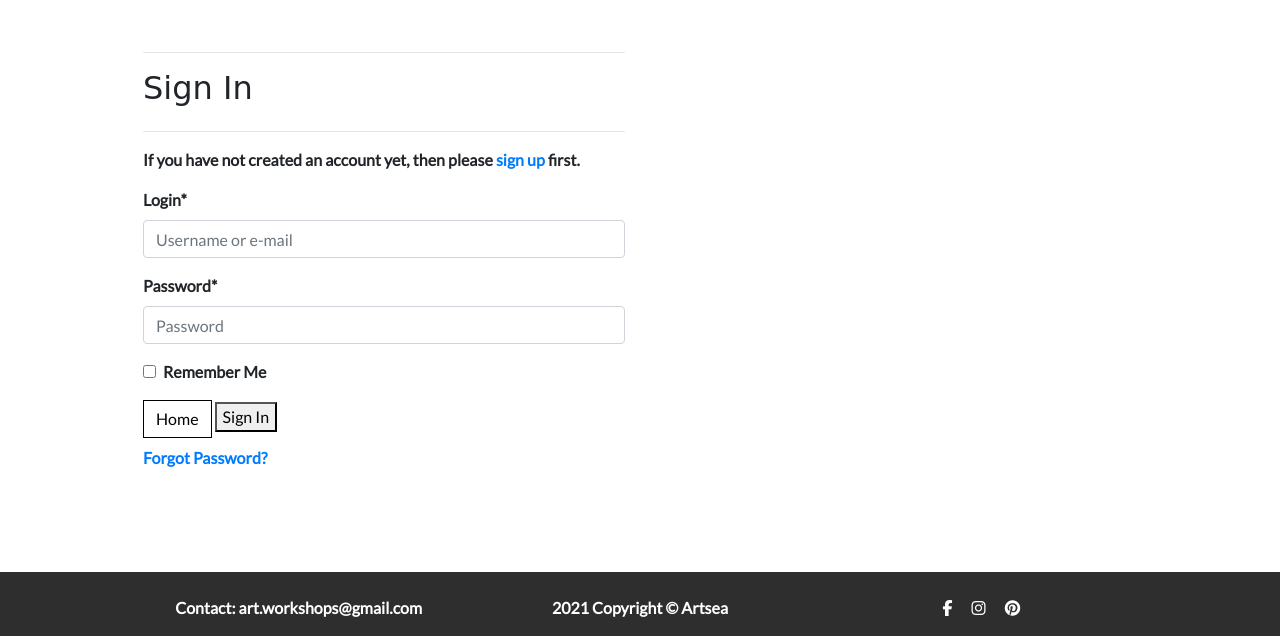
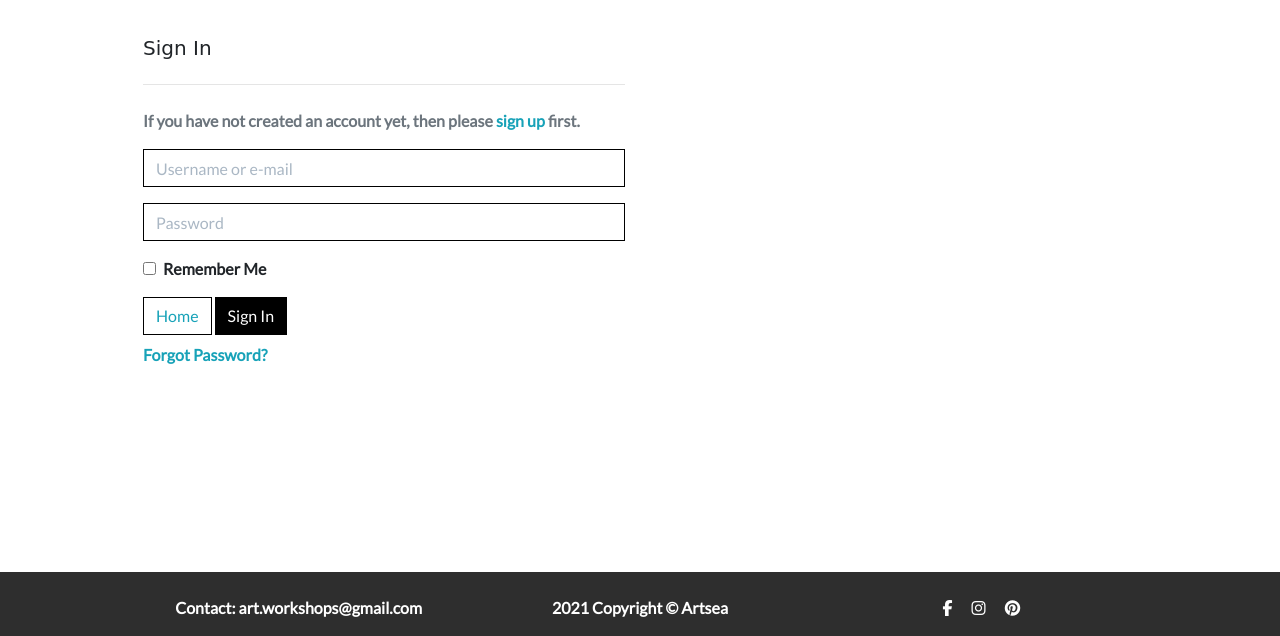
Before and after one commit to Anindita123-code/MS4-full-stack-artsea, a Django app: page /accounts/login/ in a window 1280 px wide. Shown: the part 164-800 px from the top of the page. Run offline with Django 3.2, Linux system fonts and the light colour scheme; some libraries are stand-ins or nearby versions; some web fonts are replaced.

Commit message:
user login - wip, updated the allauth templates

```diff
--- a/home/static/css/base.css
+++ b/home/static/css/base.css
@@ -194,6 +194,60 @@ footer {
     height: 2px;
 }
 
+/* Allauth form formatting */
+
+.allauth-form-inner-content p {
+    margin-top: 1.5rem; /* mt-4 */
+    color: #6c757d; /* text-secondary */
+}
+
+.allauth-form-inner-content input {
+    border-color: #000;
+    border-radius: 0;
+}
+
+.allauth-form-inner-content label:not([for='id_remember']) {
+    display: none;
+}
+
+.allauth-form-inner-content input::placeholder {
+    color: #aab7c4;
+}
+
+.allauth-form-inner-content button,
+.allauth-form-inner-content input[type='submit'] {
+	/* btn */
+	display: inline-block;
+    font-weight: 400;
+    color: #fff;
+    text-align: center;
+    vertical-align: middle;
+    -webkit-user-select: none;
+    -moz-user-select: none;
+    -ms-user-select: none;
+    user-select: none;
+    background-color: #000;
+    border: 1px solid #000;
+    padding: .375rem .75rem;
+    font-size: 1rem;
+    line-height: 1.5;
+    border-radius: 0;
+
+    /* standard bootstrap btn transitions */
+    transition: color .15s ease-in-out,background-color .15s ease-in-out,border-color .15s ease-in-out,box-shadow .15s ease-in-out;
+}
+
+.allauth-form-inner-content button:hover,
+.allauth-form-inner-content input[type='submit']:hover {
+	color: #fff;
+    background-color: #222;
+    border-color: #222;
+}
+
+.allauth-form-inner-content a {
+	color: #17a2b8; /* text-info */
+}
+
 /* on small screen */
 @media screen and (max-width: 600px)  {
     #hero_image{
--- a/profiles/models.py
+++ b/profiles/models.py
@@ -30,5 +30,6 @@ def create_or_update_user_profile(sender, instance, created, **kwargs):
     """
     if created:
         UserProfile.objects.create(user=instance)
+
     # Existing users: just save the profile
     instance.userprofile.save()
--- a/templates/allauth/account/account_inactive.html
+++ b/templates/allauth/account/account_inactive.html
@@ -5,8 +5,8 @@
 {% block head_title %}{% trans "Account Inactive" %}{% endblock %}
 
 {% block inner_content %}
-<hr>
-<h2 class="logo-font mb-4">{% trans "Account Inactive" %}</h2>
+
+<h2 class="form-title mb-4">{% trans "Account Inactive" %}</h2>
 <hr>
 
 <p>{% trans "This account is inactive." %}</p>
--- a/templates/allauth/account/base.html
+++ b/templates/allauth/account/base.html
@@ -12,4 +12,5 @@
             </div>
         </div>
     </div>
+    <br><br><br>
 {% endblock %}
--- a/templates/allauth/account/email.html
+++ b/templates/allauth/account/email.html
@@ -5,8 +5,8 @@
 {% block head_title %}{% trans "Account" %}{% endblock %}
 
 {% block inner_content %}
-    <hr>
-    <h2 class="logo-font mb-4">{% trans "E-mail Addresses" %}</h2>
+
+    <h2 class="form-title mb-4">{% trans "E-mail Addresses" %}</h2>
     <hr>
 {% if user.emailaddress_set.all %}
 <p>{% trans 'The following e-mail addresses are associated with your account:' %}</p>
--- a/templates/allauth/account/email_confirm.html
+++ b/templates/allauth/account/email_confirm.html
@@ -7,8 +7,8 @@
 
 
 {% block inner_content %}
-<hr>
-<h2 class="logo-font mb-4">{% trans "Confirm E-mail Address" %}</h2>
+
+<h2 class="form-title mb-4">{% trans "Confirm E-mail Address" %}</h2>
 <hr>
 
 {% if confirmation %}
--- a/templates/allauth/account/login.html
+++ b/templates/allauth/account/login.html
@@ -7,8 +7,7 @@
 
 {% block inner_content %}
 
-<hr>
-<h2 class="logo-font mb-4">{% trans "Sign In" %}</h2>
+<h2 class="form-title mb-4">{% trans "Sign In" %}</h2>
 <hr>
 
 {% get_providers as socialaccount_providers %}
--- a/templates/allauth/account/logout.html
+++ b/templates/allauth/account/logout.html
@@ -5,8 +5,8 @@
 {% block head_title %}{% trans "Sign Out" %}{% endblock %}
 
 {% block inner_content %}
-<hr>
-<h2 class="logo-font mb-4">{% trans "Sign Out" %}</h2>
+
+<h2 class="form-title mb-4">{% trans "Sign Out" %}</h2>
 <hr>
 <p>{% trans 'Are you sure you want to sign out?' %}</p>
 
--- a/templates/allauth/account/password_change.html
+++ b/templates/allauth/account/password_change.html
@@ -5,8 +5,8 @@
 {% block head_title %}{% trans "Change Password" %}{% endblock %}
 
 {% block inner_content %}
-    <hr>
-    <h2 class="logo-font mb-4">{% trans "Change Password" %}</h2>
+
+    <h2 class="form-title mb-4">{% trans "Change Password" %}</h2>
     <hr>
 
     <form method="POST" action="{% url 'account_change_password' %}" class="password_change">
--- a/templates/allauth/account/password_reset.html
+++ b/templates/allauth/account/password_reset.html
@@ -7,8 +7,7 @@
 
 {% block inner_content %}
 
-    <hr>
-    <h2 class="logo-font mb-4">{% trans "Password Reset" %}</h2>
+    <h2 class="form-title mb-4">{% trans "Password Reset" %}</h2>
     <hr>
     {% if user.is_authenticated %}
     {% include "account/snippets/already_logged_in.html" %}
--- a/templates/allauth/account/password_reset_done.html
+++ b/templates/allauth/account/password_reset_done.html
@@ -6,8 +6,8 @@
 {% block head_title %}{% trans "Password Reset" %}{% endblock %}
 
 {% block inner_content %}
-    <hr>
-    <h2 class="logo-font mb-4">{% trans "Password Reset" %}</h2>
+
+    <h2 class="form-title mb-4">{% trans "Password Reset" %}</h2>
     <hr>
 
     {% if user.is_authenticated %}
--- a/templates/allauth/account/password_reset_from_key.html
+++ b/templates/allauth/account/password_reset_from_key.html
@@ -4,8 +4,8 @@
 {% block head_title %}{% trans "Change Password" %}{% endblock %}
 
 {% block inner_content %}
-    <hr>
-    <h2 class="logo-font mb-4">{% if token_fail %}{% trans "Bad Token" %}{% else %}{% trans "Change Password" %}{% endif %}</h2>
+
+    <h2 class="form-title mb-4">{% if token_fail %}{% trans "Bad Token" %}{% else %}{% trans "Change Password" %}{% endif %}</h2>
     <hr>
 
     {% if token_fail %}
--- a/templates/allauth/account/password_reset_from_key_done.html
+++ b/templates/allauth/account/password_reset_from_key_done.html
@@ -4,8 +4,8 @@
 {% block head_title %}{% trans "Change Password" %}{% endblock %}
 
 {% block inner_content %}
-    <hr>
-    <h2 class="logo-font mb-4">{% trans "Change Password" %}</h2>
+
+    <h2 class="form-title mb-4">{% trans "Change Password" %}</h2>
     <hr>
     <p>{% trans 'Your password is now changed.' %}</p>
 {% endblock %}
--- a/templates/allauth/account/password_set.html
+++ b/templates/allauth/account/password_set.html
@@ -5,8 +5,8 @@
 {% block head_title %}{% trans "Set Password" %}{% endblock %}
 
 {% block inner_content %}
-    <hr>
-    <h2 class="logo-font mb-4">{% trans "Set Password" %}</h2>
+
+    <h2 class="form-title mb-4">{% trans "Set Password" %}</h2>
     <hr>
 
     <form method="POST" action="{% url 'account_set_password' %}" class="password_set">
--- a/templates/allauth/account/signup.html
+++ b/templates/allauth/account/signup.html
@@ -5,8 +5,8 @@
 {% block head_title %}{% trans "Signup" %}{% endblock %}
 
 {% block inner_content %}
-<hr>
-<h2 class="logo-font mb-4">{% trans "Sign Up" %}</h2>
+
+<h2 class="form-title mb-4">{% trans "Sign Up" %}</h2>
 <hr>
 
 <p>{% blocktrans %}Already have an account? Then please <a href="{{ login_url }}">sign in</a>.{% endblocktrans %}</p>
--- a/templates/allauth/account/signup_closed.html
+++ b/templates/allauth/account/signup_closed.html
@@ -6,8 +6,8 @@
 {% block head_title %}{% trans "Sign Up Closed" %}{% endblock %}
 
 {% block inner_content %}
-<hr>
-<h2 class="logo-font mb-4">{% trans "Sign Up Closed" %}</h2>
+
+<h2 class="form-title mb-4">{% trans "Sign Up Closed" %}</h2>
 <hr>
 
 <p>{% trans "We are sorry, but the sign up is currently closed." %}</p>
--- a/templates/allauth/account/verification_sent.html
+++ b/templates/allauth/account/verification_sent.html
@@ -5,8 +5,8 @@
 {% block head_title %}{% trans "Verify Your E-mail Address" %}{% endblock %}
 
 {% block inner_content %}
-    <hr>
-    <h2 class="logo-font mb-4">{% trans "Verify Your E-mail Address" %}</h2>
+
+    <h2 class="form-title mb-4">{% trans "Verify Your E-mail Address" %}</h2>
     <hr>
 
     <p>{% blocktrans %}We have sent an e-mail to you for verification. Follow the link provided to finalize the signup process. Please contact us if you do not receive it within a few minutes.{% endblocktrans %}</p>
--- a/templates/allauth/account/verified_email_required.html
+++ b/templates/allauth/account/verified_email_required.html
@@ -5,8 +5,8 @@
 {% block head_title %}{% trans "Verify Your E-mail Address" %}{% endblock %}
 
 {% block inner_content %}
-<hr>
-<h2 class="logo-font mb-4">{% trans "Verify Your E-mail Address" %}</h2>
+
+<h2 class="form-title mb-4">{% trans "Verify Your E-mail Address" %}</h2>
 <hr>
 
 {% url 'account_email' as email_url %}
```
